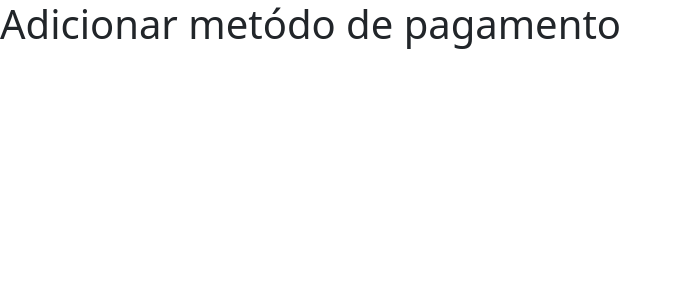
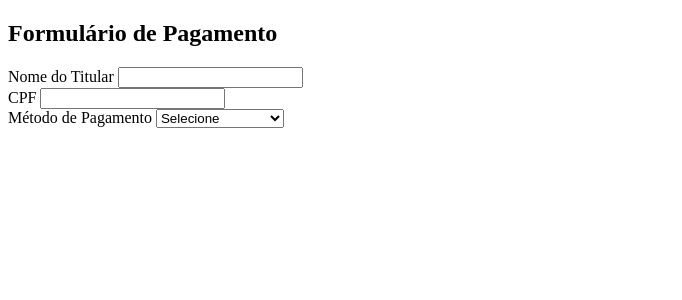
Before and after one commit to euoguss/e-commerce, a Flask app: template templates/form_add_payment.html in a window 1280 px wide. Shown: the top 300 px of the page, without its empty margins (0-682 px from the left). Run offline with Flask 3, Linux system fonts and the light colour scheme; the template is opened without the code that fills it, so the values that code supplies are empty.

Commit message:
Implementação do metodo de pagamento

```diff
--- a/templates/form_add_payment.html
+++ b/templates/form_add_payment.html
@@ -1,27 +1,112 @@
-<!doctype html>
-<html lang="en">
-  <head>
-    <!-- Required meta tags -->
-    <meta charset="utf-8">
-    <meta name="viewport" content="width=device-width, initial-scale=1">
+<!DOCTYPE html>
+<html lang="pt-BR">
+<head>
+    <meta charset="UTF-8">
+    <meta name="viewport" content="width=device-width, initial-scale=1.0">
+    <title>Formulário de Pagamento</title>
+    <link rel="stylesheet" href="{{url_for('static',filename='css/style.css')}}">
+    <script>
+        function formatarValidade(campo) {
+            let valor = campo.value;
+            if (valor.length === 2 && !valor.includes("/")) {
+                campo.value = valor + '/';
+            }
+        }
 
-    <!-- Bootstrap CSS -->
-    <link href="https://cdn.jsdelivr.net/npm/bootstrap@5.0.2/dist/css/bootstrap.min.css" rel="stylesheet" integrity="sha384-EVSTQN3/azprG1Anm3QDgpJLIm9Nao0Yz1ztcQTwFspd3yD65VohhpuuCOmLASjC" crossorigin="anonymous">
+        function mostrarCamposPagamento() {
+            const metodoPagamento = document.getElementById('metodo_pagamento').value;
+            const camposCartao = document.getElementById('campos_cartao');
+            const qrCodeContainer = document.getElementById('qr_code_container');
+            const botaoGerar = document.getElementById('botao_gerar');
+            const botaoEnviar = document.getElementById('botao_enviar');
 
-    <title>Adicionando</title>
-  </head>
-  <body>
-    <h1>Adicionar metódo de pagamento</h1>
+            camposCartao.style.display = 'none';
+            qrCodeContainer.style.display = 'none';
+            botaoGerar.style.display = 'none';
+            botaoEnviar.style.display = 'none';
 
-    <!-- Optional JavaScript; choose one of the two! -->
+            if (metodoPagamento === 'cartao' || metodoPagamento === 'pix') {
+                botaoGerar.style.display = 'block';
+            }
+        }
 
-    <!-- Option 1: Bootstrap Bundle with Popper -->
-    <script src="https://cdn.jsdelivr.net/npm/bootstrap@5.0.2/dist/js/bootstrap.bundle.min.js" integrity="sha384-MrcW6ZMFYlzcLA8Nl+NtUVF0sA7MsXsP1UyJoMp4YLEuNSfAP+JcXn/tWtIaxVXM" crossorigin="anonymous"></script>
+        function gerarQRCode() {
+            const metodoPagamento = document.getElementById('metodo_pagamento').value;
+            const qrCodeContainer = document.getElementById('qr_code_container');
+            const camposCartao = document.getElementById('campos_cartao');
+            const qrCodeImg = document.getElementById('qr_code_img');
+            const botaoGerar = document.getElementById('botao_gerar');
+            const botaoEnviar = document.getElementById('botao_enviar');
 
-    <!-- Option 2: Separate Popper and Bootstrap JS -->
-    <!--
-    <script src="https://cdn.jsdelivr.net/npm/@popperjs/core@2.9.2/dist/umd/popper.min.js" integrity="sha384-IQsoLXl5PILFhosVNubq5LC7Qb9DXgDA9i+tQ8Zj3iwWAwPtgFTxbJ8NT4GN1R8p" crossorigin="anonymous"></script>
-    <script src="https://cdn.jsdelivr.net/npm/bootstrap@5.0.2/dist/js/bootstrap.min.js" integrity="sha384-cVKIPhGWiC2Al4u+LWgxfKTRIcfu0JTxR+EQDz/bgldoEyl4H0zUF0QKbrJ0EcQF" crossorigin="anonymous"></script>
-    -->
-  </body>
+            if (metodoPagamento === 'pix') {
+                const qrData = "Pagamento via Pix";
+                qrCodeImg.src = `https://api.qrserver.com/v1/create-qr-code/?size=300x300&data=${encodeURIComponent(qrData)}`;
+                qrCodeContainer.style.display = 'block';
+                camposCartao.style.display = 'none';
+            } else if (metodoPagamento === 'cartao') {
+                qrCodeContainer.style.display = 'none';
+                camposCartao.style.display = 'block';
+            }
+
+            botaoGerar.style.display = 'none';
+            botaoEnviar.style.display = 'block';
+        }
+
+        function formatarCPF(campo) {
+            let valor = campo.value.replace(/\D/g, '');
+            valor = valor.replace(/(\d{3})(\d)/, '$1.$2');
+            valor = valor.replace(/(\d{3})(\d)/, '$1.$2');
+            valor = valor.replace(/(\d{3})(\d{1,2})$/, '$1-$2');
+            campo.value = valor;
+        }
+    </script>
+</head>
+<body>
+    <div class="container">
+        <h2>Formulário de Pagamento</h2>
+        <form action="/enviar" method="post">
+            <div class="form-group">
+                <label for="nome">Nome do Titular</label>
+                <input type="text" id="nome" name="nome" required>
+            </div>
+            <div class="form-group">
+                <label for="cpf">CPF</label>
+                <input type="text" id="cpf" name="cpf" required oninput="formatarCPF(this)" pattern="\d{3}\.\d{3}\.\d{3}-\d{2}" title="Digite um CPF no formato: xxx.xxx.xxx-xx">
+            </div>
+            <div class="form-group">
+                <label for="metodo_pagamento">Método de Pagamento</label>
+                <select id="metodo_pagamento" name="metodo_pagamento" onchange="mostrarCamposPagamento()" required>
+                    <option value="">Selecione</option>
+                    <option value="cartao">Cartão de Crédito</option>
+                    <option value="pix">Pix</option>
+                </select>
+            </div>
+            <div class="form-group" id="botao_gerar" style="display: none;">
+                <button type="button" onclick="gerarQRCode()">Gerar QR Code / Adicionar Dados do Cartão</button>
+            </div>
+            <div id="campos_cartao" style="display: none;">
+                <div class="form-group">
+                    <label for="numero_cartao">Número do Cartão</label>
+                    <input type="text" id="numero_cartao" name="numero_cartao" maxlength="16" pattern="\d{16}" title="O número do cartão deve ter 16 dígitos">
+                </div>
+                <div class="form-group">
+                    <label for="validade">Validade (MM/AA)</label>
+                    <input type="text" id="validade" name="validade" oninput="formatarValidade(this)" pattern="\d{2}/\d{2}" placeholder="MM/AA" title="Formato MM/AA">
+                </div>
+                <div class="form-group">
+                    <label for="cvv">CVV</label>
+                    <input type="number" id="cvv" name="cvv" maxlength="3" pattern="\d{3}" title="O CVV deve ter 3 dígitos">
+                </div>
+            </div>
+            <div id="qr_code_container" style="display: none;">
+                <div class="form-group">
+                    <img id="qr_code_img" src="" alt="QR Code para pagamento via Pix">
+                </div>
+            </div>
+            <div class="form-group" id="botao_enviar" style="display: none;">
+                <button type="submit">Enviar</button>
+            </div>
+        </form>
+    </div>
+</body>
 </html>
```
